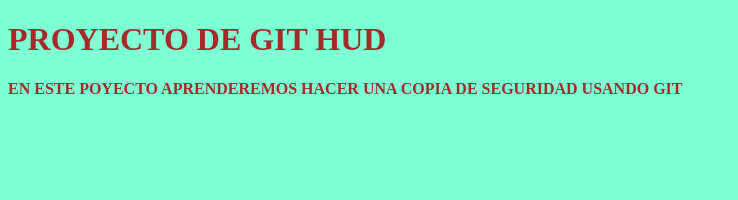
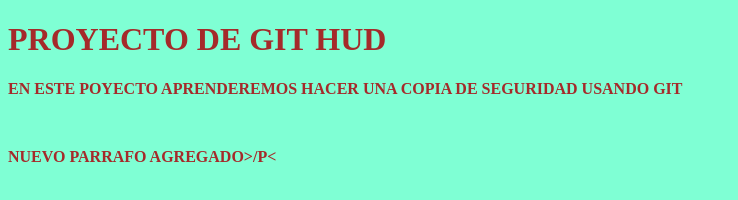
Before and after one commit to anthonymch/CursoGit, a plain HTML site: page index.html in a window 1280 px wide. Shown: the whole page, without its empty margins (0-738 px from the left). Drawn offline with Linux system fonts and the light colour scheme.

Commit message:
Update index.html

```diff
--- a/index.html
+++ b/index.html
@@ -10,5 +10,8 @@
 <body>
     <h1>PROYECTO DE GIT HUD</h1>
     <P>EN ESTE POYECTO APRENDEREMOS HACER UNA COPIA DE SEGURIDAD USANDO GIT </P>
+    <br/>
+
+    <p>NUEVO PARRAFO AGREGADO>/P<
 </body>
 </html>
```
